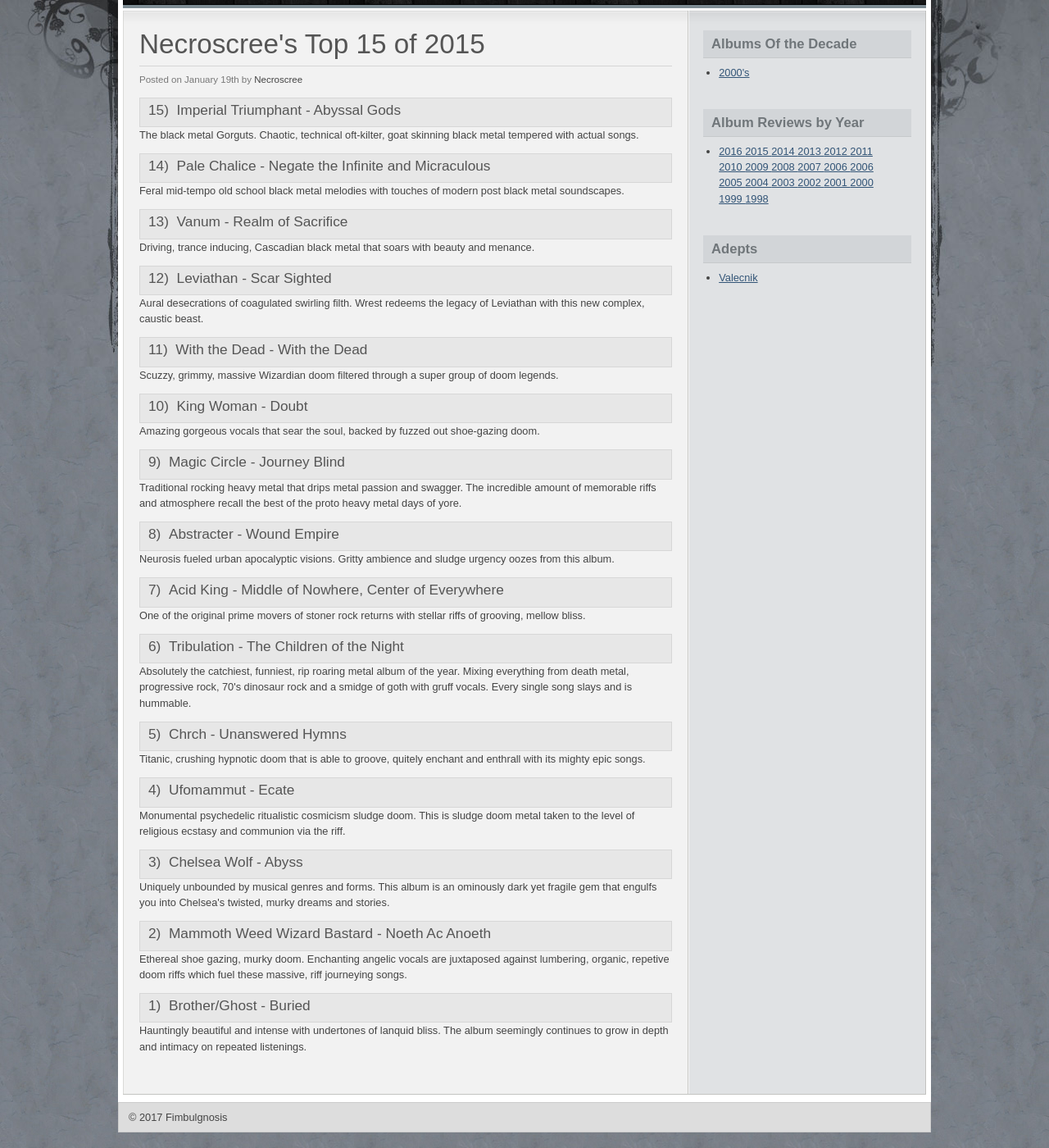
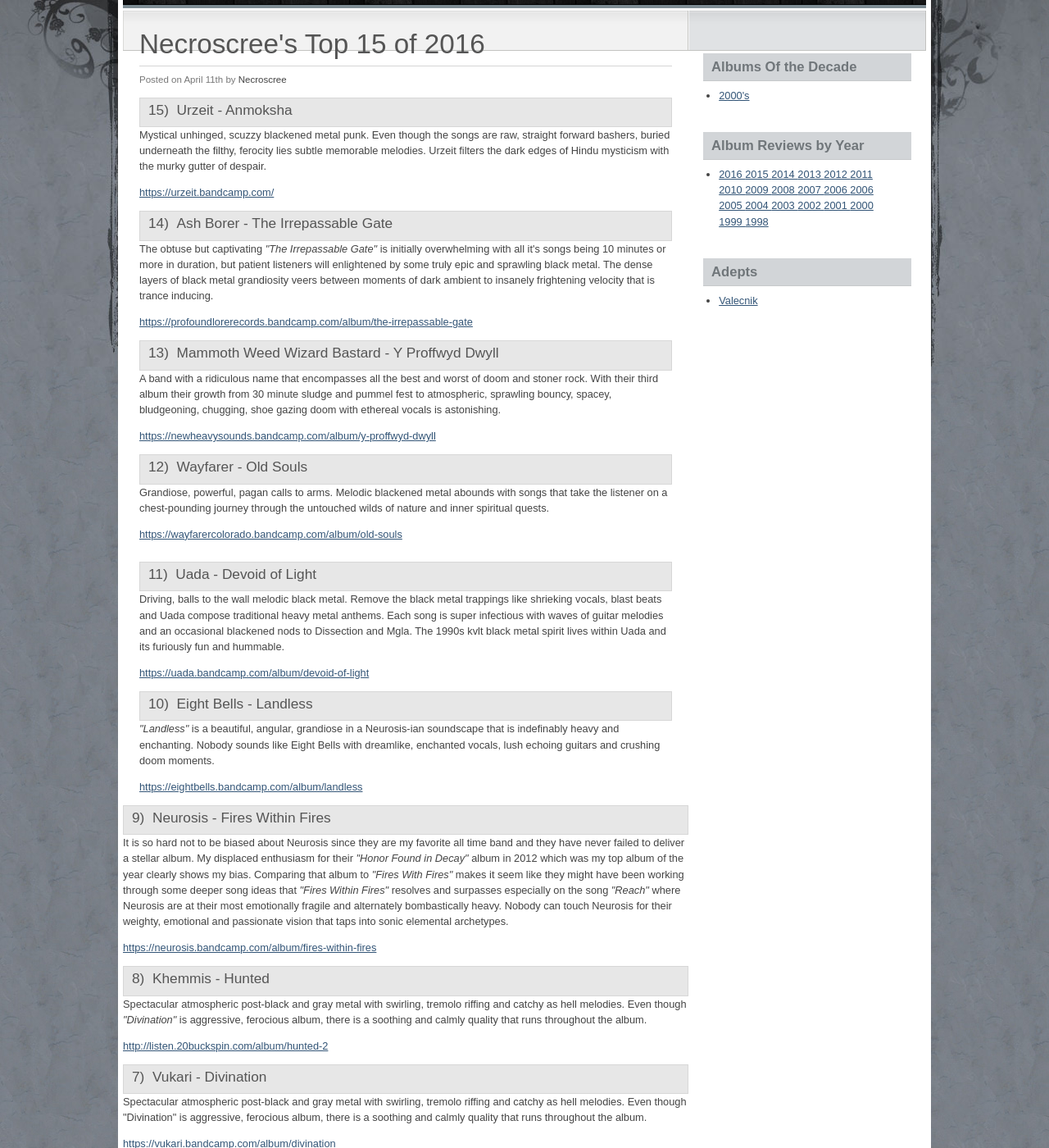
Before and after one commit to luminouscode/luminouscode.fimbulgnosis.com, a Jekyll site: the page built from necroscree/index.html, in a window 1280 px wide and 1400 px high, scrolled down 240 px. Shown: the whole window at 82% size. Built offline with Jekyll 4.4.1, drawn with Linux system fonts in a browser that asks for light colours; some of the changed text lies outside the part shown.

Commit message:
Update index

```diff
--- a/necroscree/2016_reviews.html
+++ b/necroscree/2016_reviews.html
@@ -162,11 +162,7 @@
     <h3>2)&nbsp;&nbsp;Zhrine- Unortheta</h3>
   </div>
   <div class="post_body">
-    <p>
-    Oh how I love the dissonant black metal and Zhrine effortlessly craft this with a disorientating mixture of
-    chaotic Icelandic black metal tinged with Gorguts dissonant overtones.
-
-
+    <p>Oh how I love the dissonant black metal and Zhrine effortlessly craft this with a disorientating mixture of chaotic Icelandic black metal tinged with Gorguts dissonant overtones.
     </p>
     <p>
      <a href="https://zhrine.bandcamp.com/album/unortheta" target="_">https://zhrine.bandcamp.com/album/unortheta</a>
--- a/necroscree/index.html
+++ b/necroscree/index.html
@@ -4,103 +4,179 @@
 <div class="post">
   <div class="post_title">
     <h1>
-      Necroscree's Top 15 of 2015
+      Necroscree's Top 15 of 2016
     </h1>
   </div>
   <div class="post_date">
-    Posted on January 19th by
+    Posted on April 11th by
     <a href="index.html">
       Necroscree
-    </a>
+   </a>
   </div>
   <div class="post_meta">
-    <h3>15)&nbsp;&nbsp;Imperial Triumphant - Abyssal Gods</h3>
+    <h3>15)&nbsp;&nbsp;Urzeit - Anmoksha</h3>
   </div>
   <div class="post_body">
-    <p>The black metal Gorguts.  Chaotic, technical oft-kilter, goat skinning black metal tempered with actual songs.</p>
+    <p>
+      Mystical unhinged, scuzzy blackened metal punk.  Even though the songs are raw, straight forward bashers, buried underneath the filthy, ferocity lies subtle memorable melodies. Urzeit filters the dark edges of Hindu mysticism with the murky gutter of despair.
+    </p>
+    <p>
+      <a href="https://urzeit.bandcamp.com/" target="_">https://urzeit.bandcamp.com/</a>
+    </p>
   </div>
   <div class="post_meta">
-    <h3>14)&nbsp;&nbsp;Pale Chalice - Negate the Infinite and Micraculous</h3>
+    <h3>14)&nbsp;&nbsp;Ash Borer - The Irrepassable Gate</h3>
   </div>
   <div class="post_body">
-    <p>Feral mid-tempo old school black metal melodies with touches of modern post black metal soundscapes.</p>
+    <p>
+      The obtuse but captivating <i>"The Irrepassable Gate"</i> is initially overwhelming with all it's songs being 10 minutes or more in duration, but patient listeners will enlightened by some truly epic and sprawling black metal.  The dense layers of black metal grandiosity veers between moments of dark ambient to insanely frightening velocity that is trance inducing.
+    </p>
+    <p>
+      <a href="https://profoundlorerecords.bandcamp.com/album/the-irrepassable-gate" target="_">https://profoundlorerecords.bandcamp.com/album/the-irrepassable-gate</a>
+    </p>
   </div>
   <div class="post_meta">
-    <h3>13)&nbsp;&nbsp;Vanum - Realm of Sacrifice</h3>
+    <h3>13)&nbsp;&nbsp;Mammoth Weed Wizard Bastard - Y Proffwyd Dwyll</h3>
   </div>
   <div class="post_body">
-    <p>Driving, trance inducing, Cascadian black metal that soars with beauty and menance.</p>
+    <p>
+      A band with a ridiculous name that encompasses all the best and worst of doom and stoner rock.  With their third album their growth from 30 minute sludge and pummel fest to atmospheric, sprawling bouncy, spacey, bludgeoning, chugging, shoe gazing doom with ethereal vocals is astonishing.
+    </p>
+    <p>
+      <a href="https://newheavysounds.bandcamp.com/album/y-proffwyd-dwyll" target="_">https://newheavysounds.bandcamp.com/album/y-proffwyd-dwyll</a>
+    </p>
   </div>
   <div class="post_meta">
-    <h3>12)&nbsp;&nbsp;Leviathan - Scar Sighted</h3>
+    <h3>12)&nbsp;&nbsp;Wayfarer - Old Souls</h3>
   </div>
   <div class="post_body">
-    <p>Aural desecrations of coagulated swirling filth.  Wrest redeems the legacy of Leviathan with this new complex, caustic beast.</p>
+    <p>
+      Grandiose, powerful, pagan calls to arms.  Melodic blackened metal abounds with songs that take the listener on a chest-pounding journey through the untouched wilds of nature and inner spiritual quests.
+    </p>
+    <p>
+      <a href="https://wayfarercolorado.bandcamp.com/album/old-souls" target="_">https://wayfarercolorado.bandcamp.com/album/old-souls</a>
+    </p>
+  </div>
   </div>
   <div class="post_meta">
-    <h3>11)&nbsp;&nbsp;With the Dead - With the Dead</h3>
+    <h3>11)&nbsp;&nbsp;Uada - Devoid of Light</h3>
   </div>
   <div class="post_body">
-    <p>Scuzzy, grimmy, massive Wizardian doom filtered through a super group of doom legends.</p>
+    <p>
+      Driving, balls to the wall melodic black metal.  Remove the black metal trappings like shrieking vocals, blast beats and Uada compose traditional heavy metal anthems.  Each song is super infectious with waves of guitar melodies and an occasional blackened nods to Dissection and Mgla.  The 1990s kvlt black metal spirit lives within Uada and its furiously fun and hummable.
+    </p>
+    <p>
+      <a href="https://uada.bandcamp.com/album/devoid-of-light" target="_">https://uada.bandcamp.com/album/devoid-of-light</a>
+    </p>
   </div>
   <div class="post_meta">
-    <h3>10)&nbsp;&nbsp;King Woman - Doubt</h3>
+    <h3>10)&nbsp;&nbsp;Eight Bells - Landless</h3>
   </div>
   <div class="post_body">
-    <p>Amazing gorgeous vocals that sear the soul, backed by fuzzed out shoe-gazing doom.</p>
+    <p>
+      <i>"Landless"</i> is a beautiful, angular, grandiose in a Neurosis-ian soundscape that is indefinably heavy and enchanting.  Nobody sounds like Eight Bells with dreamlike, enchanted vocals, lush echoing guitars and crushing doom moments.
+    </p>
+    <p>
+      <a href="https://eightbells.bandcamp.com/album/landless" target="_">https://eightbells.bandcamp.com/album/landless</a>
+    </p>
+  </div>
   </div>
   <div class="post_meta">
-    <h3>9)&nbsp;&nbsp;Magic Circle - Journey Blind</h3>
+    <h3>9)&nbsp;&nbsp;Neurosis - Fires Within Fires</h3>
   </div>
   <div class="post_body">
-    <p>Traditional rocking heavy metal that drips metal passion and swagger.  The incredible amount of memorable riffs and atmosphere recall the best of the proto heavy metal days of yore.</p>
+    <p>
+    It is so hard not to be biased about Neurosis since they are my favorite all time band and they have never failed to deliver a stellar album.  My displaced enthusiasm for their <i>"Honor Found in Decay"</i> album in 2012 which was my top album of the year clearly shows my bias.  Comparing that album to <i>"Fires With Fires"</i> makes it seem like they might have been working through some deeper song ideas that <i>"Fires Within Fires"</i> resolves and surpasses especially on the song <i>"Reach"</i> where Neurosis are at their most emotionally fragile and alternately bombastically heavy.  Nobody can touch Neurosis for their weighty, emotional and passionate vision that taps into sonic elemental archetypes.
+    </p>
+    <p>
+      <a href="https://neurosis.bandcamp.com/album/fires-within-fires" target="_">https://neurosis.bandcamp.com/album/fires-within-fires</a>
+    </p>
   </div>
   <div class="post_meta">
-    <h3>8)&nbsp;&nbsp;Abstracter - Wound Empire</h3>
+    <h3>8)&nbsp;&nbsp;Khemmis - Hunted</h3>
   </div>
   <div class="post_body">
-    <p>Neurosis fueled urban apocalyptic visions.  Gritty ambience and sludge urgency oozes from this album.</p>
+    <p>
+    Spectacular atmospheric post-black and gray metal with swirling, tremolo riffing and catchy as hell melodies.  Even though <i>"Divination"</i> is aggressive, ferocious album, there is a soothing and calmly quality that runs throughout the album.
+    </p>
+    <p>
+      <a href="http://listen.20buckspin.com/album/hunted-2" target="_">http://listen.20buckspin.com/album/hunted-2</a>
+    </p>
   </div>
   <div class="post_meta">
-    <h3>7)&nbsp;&nbsp;Acid King - Middle of Nowhere, Center of Everywhere</h3>
+    <h3>7)&nbsp;&nbsp;Vukari - Divination</h3>
   </div>
   <div class="post_body">
-    <p>One of the original prime movers of stoner rock returns with stellar riffs of grooving, mellow bliss.
+    <p>
+      Spectacular atmospheric post-black and gray metal with swirling, tremolo riffing and catchy as hell melodies.  Even though "Divination" is aggressive, ferocious album, there is a soothing and calmly quality that runs throughout the album.
+    </p>
+    <p>
+      <a href="https://vukari.bandcamp.com/album/divination" target="_">https://vukari.bandcamp.com/album/divination</a>
+    </p>
   </div>
   <div class="post_meta">
-    <h3>6)&nbsp;&nbsp;Tribulation - The Children of the Night</h3>
+    <h3>6)&nbsp;&nbsp;VRTRA - My Bones Hold a Stillness</h3>
   </div>
   <div class="post_body">
-    <p>Absolutely the catchiest, funniest, rip roaring metal album of the year.  Mixing everything from death metal, progressive rock, 70's dinosaur rock and a smidge of goth with gruff vocals.  Every single song slays and is hummable.
+    <p>
+      VRTRA play an entrancing brutal doom that overwhelms with a giant wall of guitar fuzz mixed with a urban atmospheric feel. Comparisons to mid period Mind Rot could easily be made because they both have that evil, nasty disorientating swagger.
+    </p>
+    <p>
+      <a href="https://vrtrachasm.bandcamp.com/releases" target="_">https://vrtrachasm.bandcamp.com/releases</a>
+    </p>
   </div>
   <div class="post_meta">
-    <h3>5)&nbsp;&nbsp;Chrch - Unanswered Hymns</h3>
+    <h3>5)&nbsp;&nbsp;Black Mountain - IV</h3>
   </div>
   <div class="post_body">
-    <p>Titanic, crushing hypnotic doom that is able to groove, quitely enchant and enthrall with its mighty epic songs.</p>
+    <p>
+      Nostalgic classic rock groove-laden jams mixed with modern day alternative pop sensibilities summarizes the Black Mountain sound.  Think Low, Royal Trux and White Stripes mixed with Pat Benatar and Fleetwood Mac.  All of the songs on <i>"IV"</i> sound very familiar and cozy but are so well crafted they compel obsessive repeated listenings.
+    </p>
+    <p>
+      <a href="https://blackmountain.bandcamp.com/album/iv" target="_">https://blackmountain.bandcamp.com/album/iv</a>
+    </p>
   </div>
   <div class="post_meta">
-    <h3>4)&nbsp;&nbsp;Ufomammut - Ecate</h3>
+    <h3>4)&nbsp;&nbsp;Altarage - Nihil</h3>
   </div>
   <div class="post_body">
-    <p>Monumental psychedelic ritualistic cosmicism sludge doom.  This is sludge doom metal taken to the level of religious ecstasy and communion via the riff.</p>
+    <p>
+      Altarage serve up waves upon waves of chaotic, cavernous death metal. Menacing darkened melodies ooze out of the swirling abyss that has the intricate songs twisting and turning upon themselves.  The insane level of musicianship and technicality keeps "Nihil" from turning into a giant ball of morass.  Along with Portal, Altarage are the leaders in the new arms race for ultra brutal cavernous death metal.
+    </p>
+    <p>
+      <a href="https://altarage.bandcamp.com/album/nihl" target="_">https://altarage.bandcamp.com/album/nihl</a>
+    </p>
   </div>
   <div class="post_meta">
-    <h3>3)&nbsp;&nbsp;Chelsea Wolf - Abyss</h3>
+    <h3>3)&nbsp;&nbsp;Zeal and Ardor - Devil is Fine</h3>
   </div>
   <div class="post_body">
-    <p>Uniquely unbounded by musical genres and forms.  This album is an ominously dark yet fragile gem that engulfs you into Chelsea's twisted, murky dreams and stories.</p>
+    <p>
+      Who would imagine the combination of black metal, slave spirituals and trip hop could sound so cohesive, relevant, and just be a fun listen. It will be likely that Zeal and Ardor will be a one hit wonder and no black metal slave spiritual genre will form based on this album but that doesn't take away from the incredible timeless album that Zeal and Ardor have divined.
+    </p>
+    <p>
+     <a href="https://zealandardor.bandcamp.com/" target="_">https://zealandardor.bandcamp.com/</a>
+    </p>
   </div>
   <div class="post_meta">
-    <h3>2)&nbsp;&nbsp;Mammoth Weed Wizard Bastard - Noeth Ac Anoeth</h3>
+    <h3>2)&nbsp;&nbsp;Zhrine- Unortheta</h3>
   </div>
   <div class="post_body">
-    <p>Ethereal shoe gazing, murky doom.  Enchanting angelic vocals are juxtaposed against lumbering, organic, repetive doom riffs which fuel these massive, riff journeying songs.</p>
+    <p>Oh how I love the dissonant black metal and Zhrine effortlessly craft this with a disorientating mixture of chaotic Icelandic black metal tinged with Gorguts dissonant overtones.
+    </p>
+    <p>
+     <a href="https://zhrine.bandcamp.com/album/unortheta" target="_">https://zhrine.bandcamp.com/album/unortheta</a>
+    </p>
   </div>
   <div class="post_meta">
-    <h3>1)&nbsp;&nbsp;Brother/Ghost - Buried</h3>
+    <h3>1)&nbsp;&nbsp;Mizmor - Yodh</h3>
   </div>
   <div class="post_body">
-    <p>Hauntingly beautiful and intense with undertones of lanquid bliss. The album seemingly continues to grow in depth and intimacy on repeated listenings.</p>
+    <p>
+      Mizmor channel some serious cosmic and elemental energies in crafting some of the most harrowingly raw, emotionally visceral music that is imposing with its monolithic blackened dirges.  The colossal songs are usually constructed upon some ritualistic, slow, torturous sludge riffs that will eventually build in intensity until it turns into a black metal tremolo frenzy and then come crumbling down into acoustic calm passages that writhe and churn.  The incredible production perfectly captures the the snarling goosebump inducing riffs along with some of the most unhinged and hysterical vocals since Rainer Landfermann fronted Bethlehem. <i>"Yodh"</i> is an emotionally devastating black void where all time ceases to exist and everything is small and insignificant compared the moment and essence of the music.
+    </p>
+    <p>
+      <a href="https://mizmor.bandcamp.com/album/yodh" target="_">https://mizmor.bandcamp.com/album/yodh</a>
+    </p>
   </div>
 </div>
```
Also changed, not shown: 1 other file.
